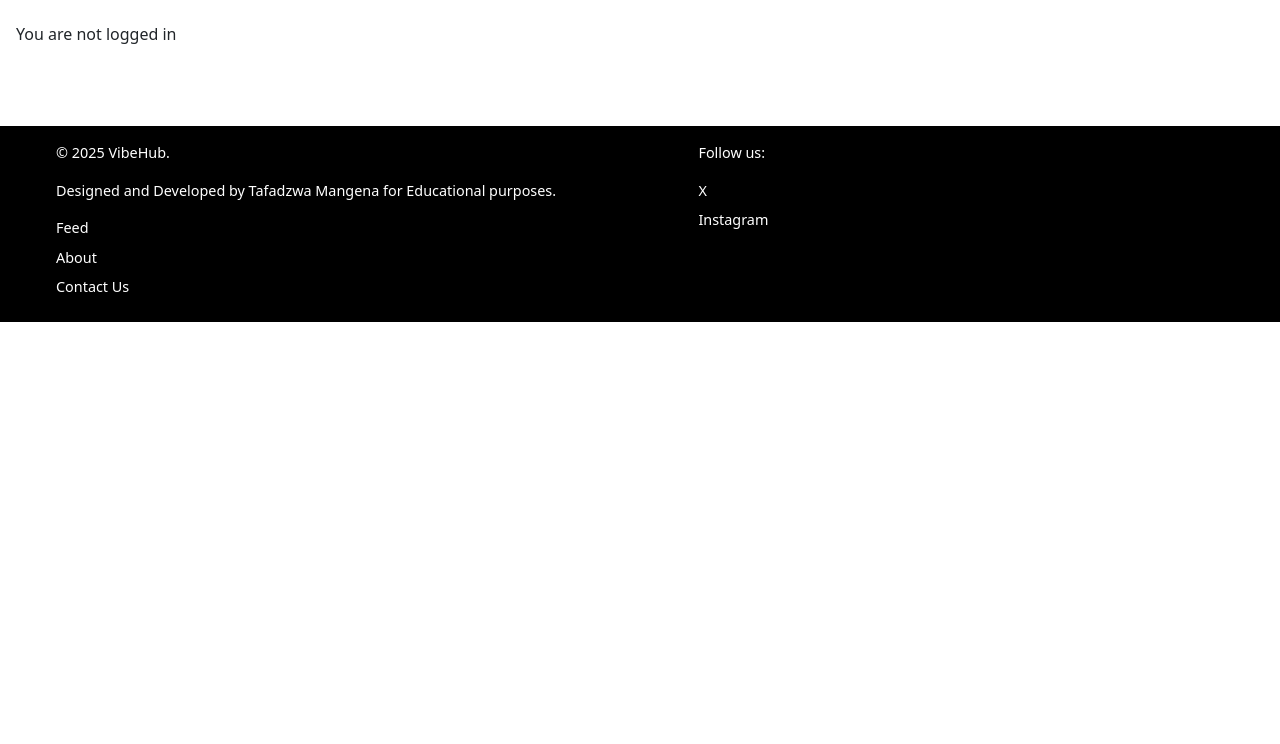
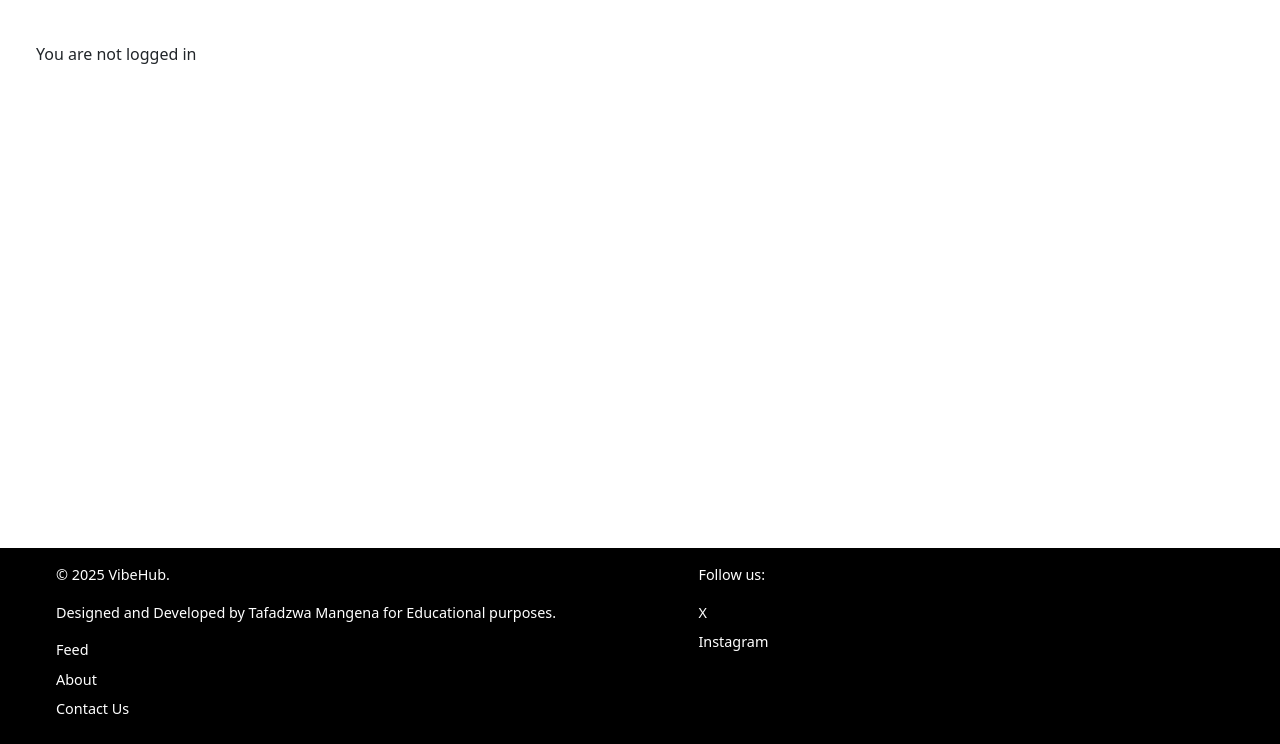
Before and after one commit to TafadzwaMangena/VibeHub, a Django app: page / in a window 1280 px wide. Shown: the part 56-800 px from the top of the page. Run offline with Django 4.2, Linux system fonts and the light colour scheme; data that the repository does not hold is empty.

Commit message:
Push footer to bottom of page

```diff
--- a/static/css/style.css
+++ b/static/css/style.css
@@ -28,6 +28,8 @@
 main {
     /* Add margin top so no content will be covered in header */
     margin-top: 62px;
+    flex: 1; /* Pushes the footer to the bottom */
+    padding: 20px;
 }
 
 
```
